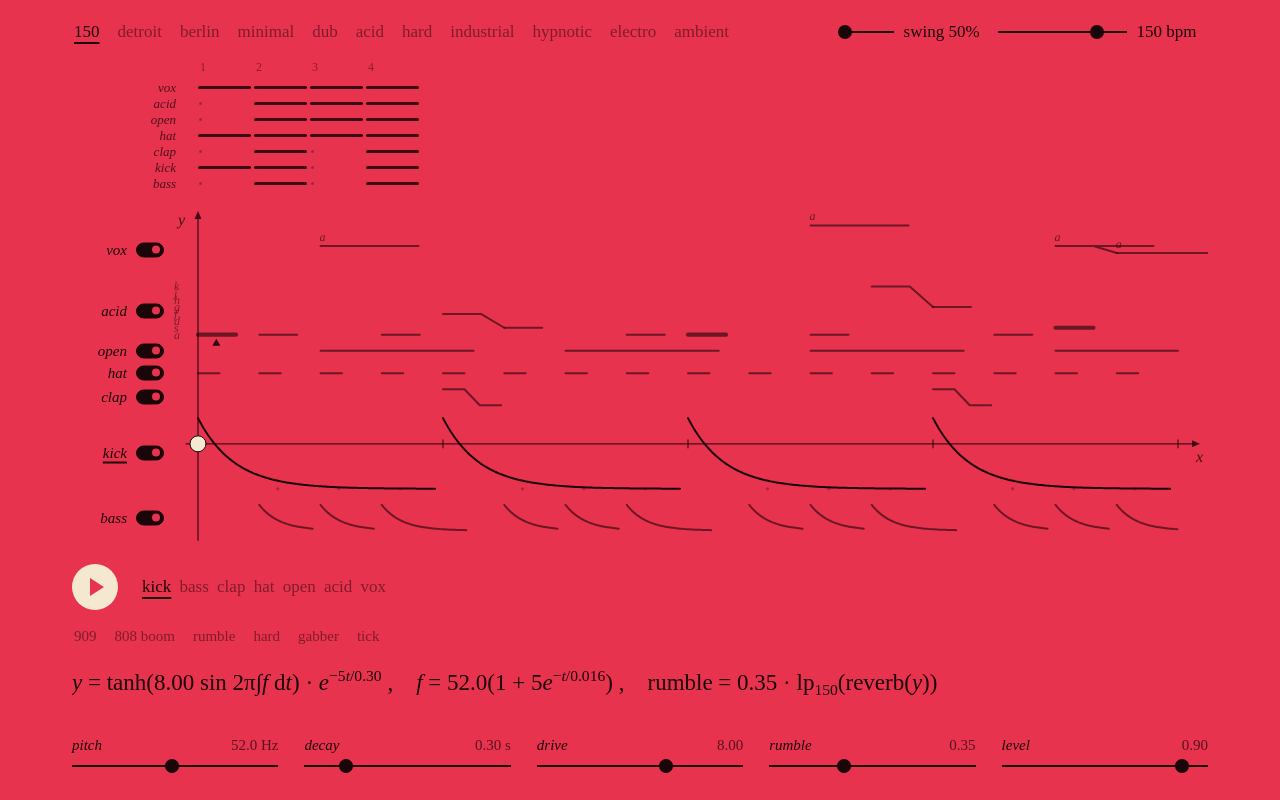
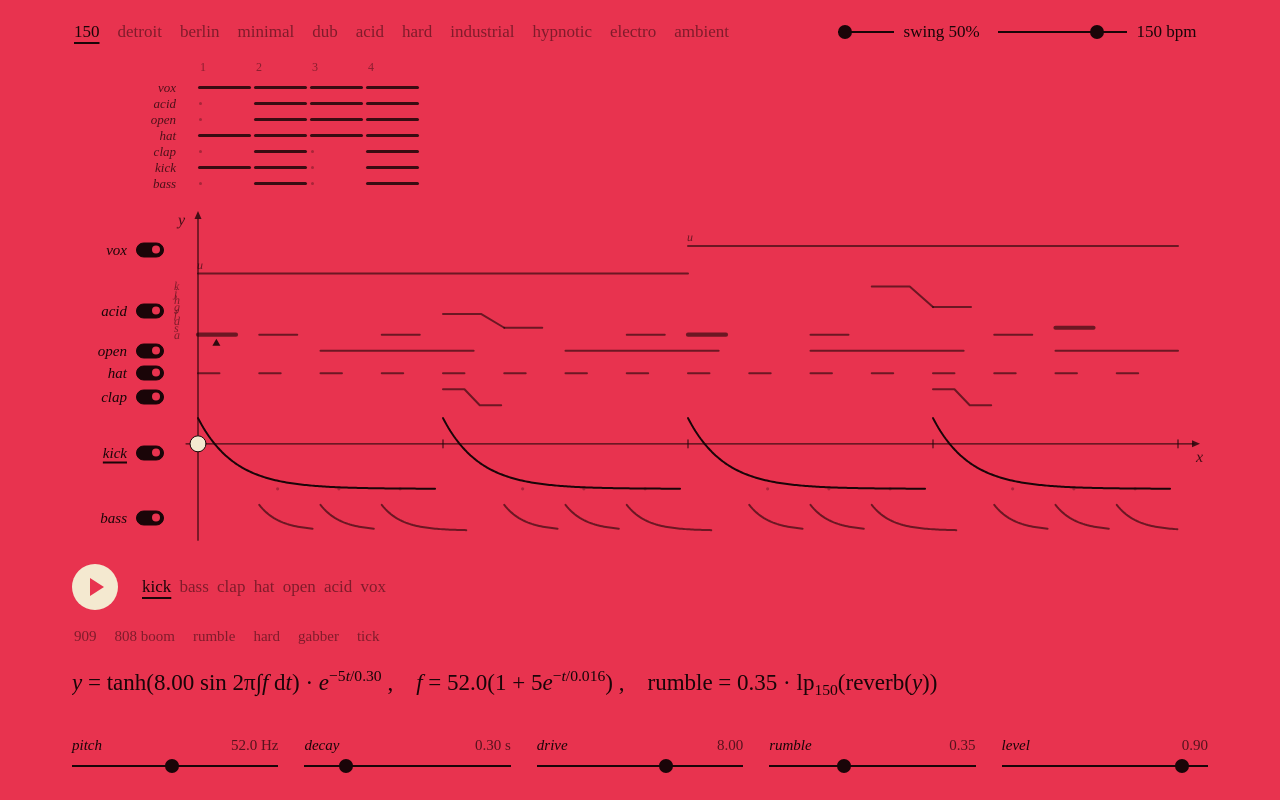
Before and after one commit to reecen9696/synth, a plain HTML site: page index.html in a window 1280 px wide. Drawn offline with Linux system fonts and the light colour scheme; a web font is replaced by a local one.

Commit message:
Simpler vox: deep monk preset and calm tunes
- New 'deep' vox sound (o-u vowel, no talk, low octave, 2.4 s notes), now the default
- Vox gets its own tunes: drone, root fifth, chant, call, rise, low
- Long vox notes fade in and have gentle vibrato; length goes up to 3 s

Co-Authored-By: Claude Opus 5.5 <noreply@anthropic.com>

```diff
--- a/index.html
+++ b/index.html
@@ -131,7 +131,7 @@ const DEF={
   hat:[['tone','tone',5000,13000,8500,'Hz'],['decay','decay',.015,.12,.045,'s'],['level','level',0,1,.4,'']],
   open:[['tone','tone',5000,13000,8000,'Hz'],['decay','decay',.1,.8,.3,'s'],['level','level',0,1,.35,'']],
   acid:[['cut','cutoff',100,2000,360,'Hz'],['res','resonance',.5,24,13,''],['env','env mod',0,5000,2400,'Hz'],['decay','decay',.05,.8,.22,'s'],['level','level',0,1,.5,'']],
-  vox:[['vowel','vowel',0,4,0,''],['talk','talk',0,4,1.5,''],['oct','octave',0,2,1,''],['decay','length',.05,1,.3,'s'],['level','level',0,1,.55,'']]
+  vox:[['vowel','vowel',0,4,3.6,''],['talk','talk',0,4,0,''],['oct','octave',0,2,0,''],['decay','length',.1,3,2.4,'s'],['level','level',0,1,.6,'']]
 };
 /* synths for the acid voice: 0 is the mono TB-303, the rest are polyphonic (chords work) */
 const SYNTHS=['303','fm bell','pluck','stab','supersaw','square'];
@@ -187,7 +187,7 @@ const SCENES=[
 const PICK={1:[12],2:[4,12],4:[0,4,9,12],8:[0,2,4,6,8,10,12,14],16:[...Array(16).keys()]};
 let nBars=4;
 const arrange=s=>{s.arr={};for(const v of TABS)s.arr[v]=PICK[nBars].map(i=>ARR[v][i]==='x'?1:0)};
-for(const s of SCENES){s.pat.vox=s.pat.vox||a('- - 4 - - - - - - - 7 - - - 4s 3');s.P=defaults();for(const v in s.set)Object.assign(s.P[v],s.set[v]);arrange(s)}
+for(const s of SCENES){s.pat.vox=s.pat.vox||a('0 - - - - - - - 4 - - - - - - -');s.P=defaults();for(const v in s.set)Object.assign(s.P[v],s.set[v]);arrange(s)}
 let scene=SCENES[0],pat=scene.pat,P=scene.P,bpm=scene.bpm,sel='kick';
 const SCALE=()=>MODES[scene.mode];
 const ROOT=()=>hz(scene.root);
@@ -329,10 +329,10 @@ function voxNote(t,deg,acc,n){
   const v0=p.vowel,v1=v0+p.talk<=4?v0+p.talk:Math.max(0,v0-p.talk),F0=formants(v0),F1=formants(v1);
   const src=G(.5),g=G(0),lv=G(p.level*acc/Math.sqrt(n));
   const a=osc('sawtooth',f),b2=osc('sawtooth',f);b2.detune.value=7;
-  const vib=osc('sine',5.2),vg=G(0);vg.gain.setValueAtTime(0,t);vg.gain.linearRampToValueAtTime(f*.012,t+dur*.6);chain(vib,vg,a.frequency);vg.connect(b2.frequency);
+  const vib=osc('sine',5.2),vg=G(0);vg.gain.setValueAtTime(0,t);vg.gain.linearRampToValueAtTime(f*(dur>.8?.005:.012),t+dur*.6);chain(vib,vg,a.frequency);vg.connect(b2.frequency);
   a.connect(src);b2.connect(src);
   for(let k=0;k<3;k++){const bp=F('bandpass',F0[k],F0[k]/FBW[k]);bp.frequency.setValueAtTime(F0[k],t);bp.frequency.linearRampToValueAtTime(F1[k],t+dur);chain(src,bp,G(FG[k]*3.5),g)}
-  g.gain.setValueAtTime(0,t);g.gain.linearRampToValueAtTime(1,t+.015);g.gain.setTargetAtTime(0,t+dur*.75,dur*.12);
+  const atk=Math.min(.25,Math.max(.015,dur*.1));g.gain.setValueAtTime(0,t);g.gain.linearRampToValueAtTime(1,t+atk);g.gain.setTargetAtTime(0,t+dur*.75,dur*.12);
   chain(g,lv,N.duck);const rv=G(.35);lv.connect(rv);rv.connect(N.vSend);const dl=G(.25);lv.connect(dl);dl.connect(N.dSend);
   for(const x of [a,b2,vib]){x.start(t);x.stop(t+dur*1.6+.1)}
 }
@@ -409,7 +409,7 @@ function draw(){
         cx.moveTo(x,top);cx.lineTo(x+sw*.35,top);cx.lineTo(x+sw*.6,bot);cx.lineTo(x+sw*(.6+Math.min(P.clap.decay/sd,1)*.35),bot);
       }else{
         const nx=pat[v][(i+1)%16],ny=d=>noteY(v,d);cx.lineWidth=s.a?4.2:2;
-        const len=v==='vox'?Math.min(P.vox.decay/sd,1.6):.62;
+        const len=v==='vox'?Math.min(P.vox.decay/sd,8,16-i):.62;
         for(const d of degs(s)){const y=ny(d);cx.moveTo(x,y);cx.lineTo(x+sw*len,y)}
         if(v==='vox'){cx.font='italic 12px "STIX Two Text",Times,serif';cx.fillText('aeiou'[Math.round(P.vox.vowel)],x-1,ny(s.d)-5)}
         const y=ny(s.d);if(s.s&&nx&&i<15){cx.moveTo(x+sw*.62,y);cx.lineTo(x+sw,ny(nx.d))}else if(s.s){cx.moveTo(x+sw*.62,y);cx.lineTo(x+sw*.95,y)}
@@ -521,7 +521,7 @@ const SOUNDS={
   clap:{'909':{tone:1100,decay:.22},'tight':{tone:1500,decay:.1},'big':{tone:950,decay:.5}},
   hat:{'808':{tone:8500,decay:.045},'bright':{tone:11500,decay:.035},'dark':{tone:6000,decay:.06}},
   open:{'short':{tone:9000,decay:.15},'808':{tone:8000,decay:.3},'long':{tone:9000,decay:.7}},
-  vox:{'robot':{vowel:0,talk:0,oct:1,decay:.25},'choir':{vowel:3,talk:.6,oct:1,decay:.8},'yoy':{vowel:4,talk:3,oct:1,decay:.35},'wah':{vowel:4,talk:4,oct:0,decay:.3},'alien':{vowel:2,talk:2.5,oct:2,decay:.2},'monk':{vowel:3,talk:.3,oct:0,decay:.9}},
+  vox:{'deep':{vowel:3.6,talk:0,oct:0,decay:2.4,level:.6},'monk':{vowel:3,talk:.3,oct:0,decay:1.4},'choir':{vowel:3,talk:.4,oct:1,decay:1.2},'robot':{vowel:0,talk:0,oct:1,decay:.25},'yoy':{vowel:4,talk:3,oct:1,decay:.35},'wah':{vowel:4,talk:4,oct:0,decay:.3}},
   acid:{'classic':{cut:360,res:13,env:2400,decay:.22},'squelch':{cut:250,res:20,env:4000,decay:.35},'mellow':{cut:500,res:6,env:1200,decay:.3},'screaming':{cut:700,res:24,env:5000,decay:.45},'dark':{cut:150,res:16,env:1500,decay:.15}}
 };
 const TUNES={
@@ -535,14 +535,24 @@ const TUNES={
   octaves:'0 7 0 7a 0 7 0 7s 0 7 0 7a 3 7 4 7s',
   minimal:'- - 0 - - - - 4a - - 0 - - - - -'
 };
+/* vox tunes: few long notes, mostly root (0) and fifth (4) */
+const VOXTUNES={
+  drone:'0 - - - - - - - - - - - - - - -',
+  'root fifth':'0 - - - - - - - 4 - - - - - - -',
+  chant:'0 - - - 0 - - - 3 - - - 0 - - -',
+  call:'- - - - 0 - - - - - - - 4 - - -',
+  rise:'0 - - - - - - - 2 - - - 4 - - -',
+  low:'- - - - - - - - 0 - - - - - - -'
+};
 function renderPresets(){
   let h=sel==='acid'?`<span>synth</span>`+SYNTHS.map((n,k)=>`<button data-y="${k}" aria-pressed="${P.acid.type===k}">${n}</button>`).join('')+'<i class="br"></i>':'';
   h+=Object.keys(SOUNDS[sel]).map(k=>`<button data-s="${k}">${k}</button>`).join('');
-  if(MEL(sel))h+=`<i class="gap"></i><span>tune</span>`+Object.keys(TUNES).map(k=>`<button data-t="${k}">${k}</button>`).join('');
+  const TT=sel==='vox'?VOXTUNES:TUNES;
+  if(MEL(sel))h+=`<i class="gap"></i><span>tune</span>`+Object.keys(TT).map(k=>`<button data-t="${k}">${k}</button>`).join('');
   $('presets').innerHTML=h;
   for(const el of $('presets').querySelectorAll('[data-y]'))el.onclick=()=>{P.acid.type=+el.dataset.y;if(ac)N.vca.gain.setTargetAtTime(0,ac.currentTime,.01);select('acid');preview('acid',pat.acid.findIndex(Boolean))};
   for(const el of $('presets').querySelectorAll('[data-s]'))el.onclick=()=>{Object.assign(P[sel],SOUNDS[sel][el.dataset.s]);select(sel);applyParams();preview(sel,pat[sel].findIndex(Boolean))};
-  for(const el of $('presets').querySelectorAll('[data-t]'))el.onclick=()=>{const v=sel;a(TUNES[el.dataset.t]).forEach((n,i)=>pat[v][i]=n);
+  for(const el of $('presets').querySelectorAll('[data-t]'))el.onclick=()=>{const v=sel;a((v==='vox'?VOXTUNES:TUNES)[el.dataset.t]).forEach((n,i)=>pat[v][i]=n);
     for(const b of $('presets').querySelectorAll('[data-t]'))b.setAttribute('aria-pressed',b===el)};
 }
 
```
